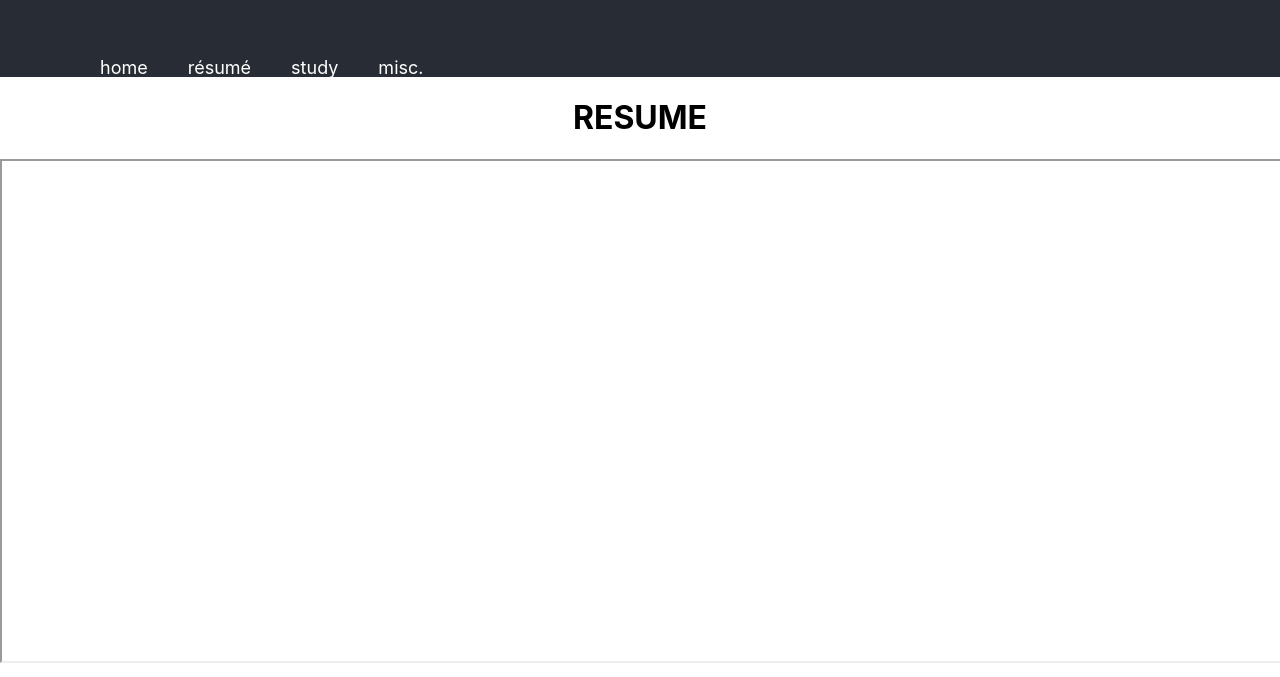
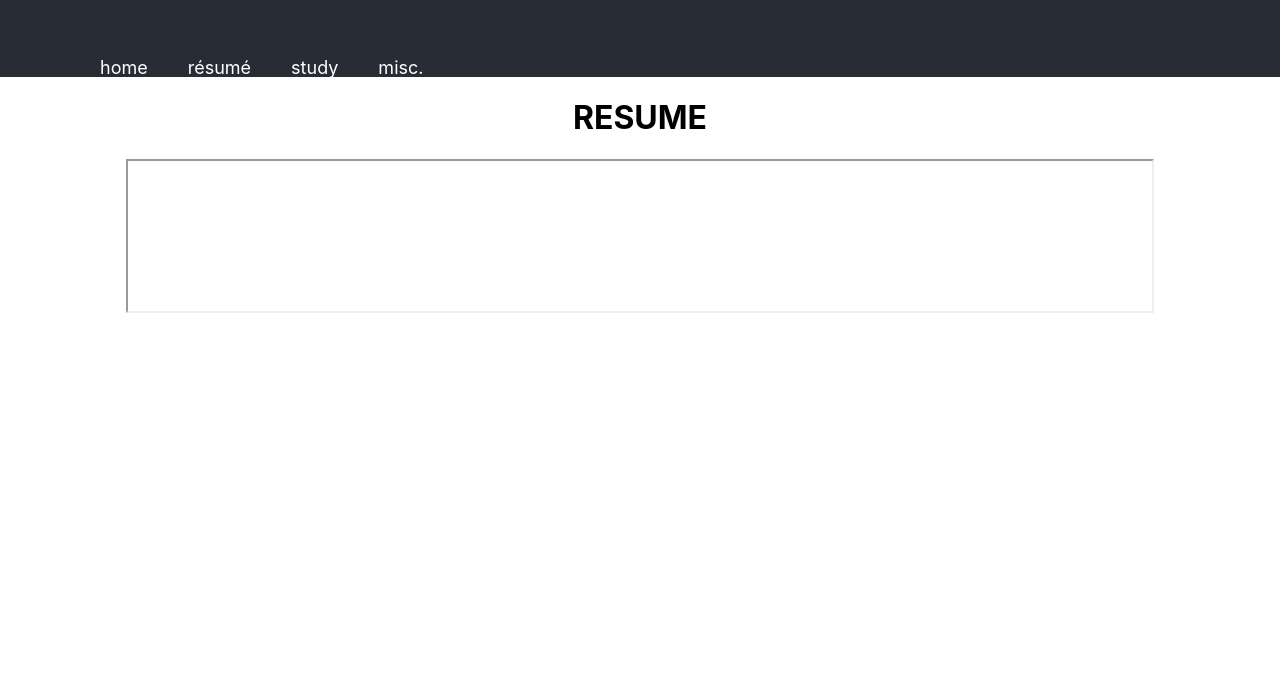
Before and after one commit to jaykwonproject/jaykwonproject.com, a React (Create React App) app in the folder client/: page /resume in a window 1280 px wide. Shown: the part 123-800 px from the top of the page. Built offline with nearby package versions, Linux system fonts and the light colour scheme.

Commit message:
fixd directory typo

```diff
--- a/client/src/resume.js
+++ b/client/src/resume.js
@@ -10,7 +10,7 @@ function resume() {
       {/*body section*/}
       <div className="body">
         <h1>RESUME</h1>
-        <iframe src="/uploads/media/default/0001/01/540cb75550adf33f281f29132dddd14fded85bfc.pdf" width="100%" height="500px"></iframe>
+        <iframe src="HyukJoo_Resume.pdf" width="80%" height="100%"></iframe>
       </div>
 
 
```
Also changed, not shown: 1 other file (tests, documents, lock files or other folders).
